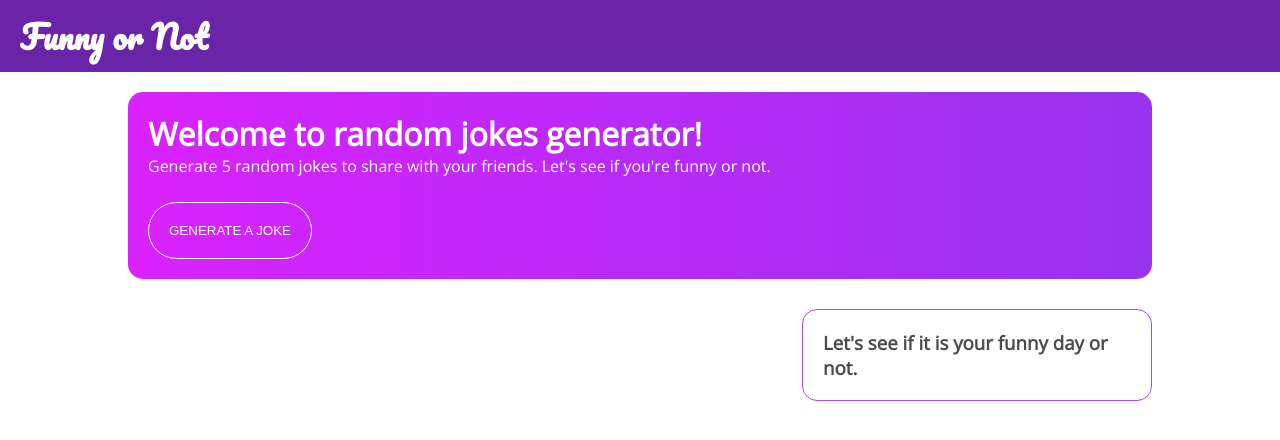
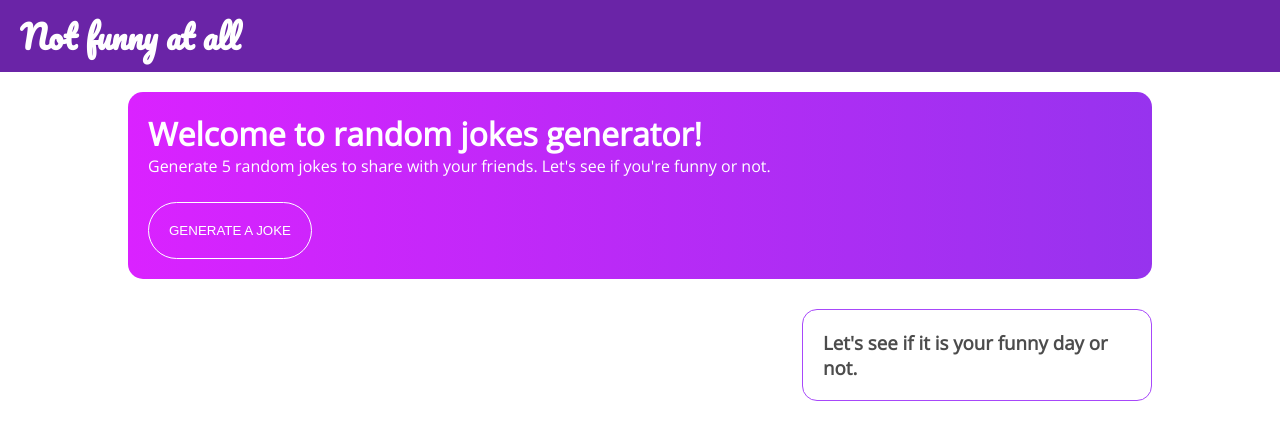
Before and after one commit to noelrosales/jokes, a plain HTML site: page index.html in a window 1280 px wide. Drawn offline with nearby package versions, Linux system fonts and the light colour scheme.

Commit message:
Changed site title

```diff
--- a/index.html
+++ b/index.html
@@ -9,7 +9,7 @@
 </head>
 <body>
     <header>
-        <h1>Funny or Not</h1>
+        <h1>Not funny at all</h1>
     </header>
 
     <div class="container">
```
